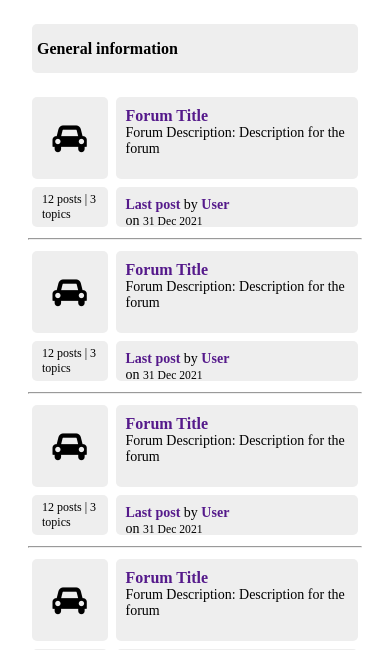
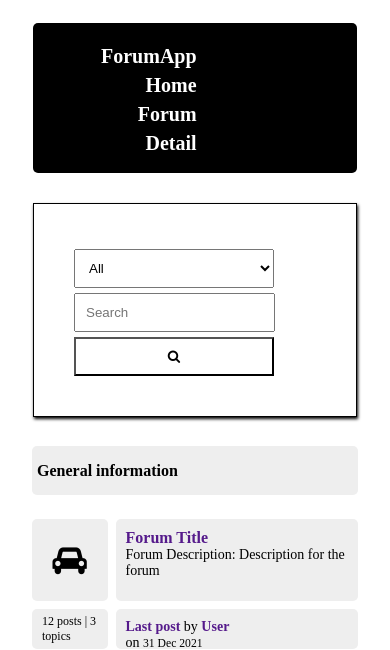
Before and after one commit to utkarshanehe/OnlineForumApplication, a Django app: template templates/index.html in a window 390 px wide. Shown: the top 650 px of the page. Run offline with Django 3.2, Linux system fonts and the light colour scheme; the template is opened without the code that fills it, so the values that code supplies are empty.

Commit message:
Add navbar and search box to the index page

```diff
--- a/static/style.css
+++ b/static/style.css
@@ -121,3 +121,111 @@ h1{
         font-size: 18px;
     }
 }
+
+/* Navbar */
+header{
+    margin-inline: 10px;
+}
+
+.navbar{
+    display: flex;
+    align-items: center;
+}
+
+.navigation{
+    background-color: #000000;
+    padding: 5px;
+    width: 100%;
+    display: inline-block;
+    border-radius: 5px;
+    max-height: 60px;
+    margin-right: 10px;
+}
+
+.navbar-list{
+    list-style-type: none;
+    overflow: hidden;
+}
+
+.navbar-item a{
+    float: right;
+    display: block;
+    text-align: center;
+    margin-inline: 20px;
+    font-size: 20px;
+    padding: 3px;
+    color: #FFFFFF;
+}
+
+.navbar-item a:hover{
+    background-color: #504F4F;
+}
+
+.brand{
+    float: left;
+    padding-left: 0px;
+}
+
+/* Navbar for the smartphones */
+@media screen and (max-width: 460px){
+    .navigation{
+        background-color: #000000;
+        padding: 5px;
+        width: 100%;
+        display: inline-flex;
+        border-radius: 5px;
+        max-height: 150px;
+        margin: 15px;
+        float: left;
+    }
+}
+
+/* Search box */
+.search-box{
+    border: solid 1px;
+    margin-top: 20px;
+    padding: 40px;
+    display: flex;
+    justify-content: center;
+    box-shadow: 1px 2px 3px #000000;
+    margin-right: 10px;
+}
+
+.search-box select{
+    padding: 10px;
+    margin-right:10px;
+}
+
+.search-box input{
+    padding: 10px;
+    margin-right:10px;
+}
+
+.search-box button{
+    padding: 10px;
+    background-color: #FFFFFF;
+    color: #000000;
+}
+
+.search-box button:hover{
+    color: #000000;
+    box-shadow: 1px 2px 3px #000000;
+}
+
+/* Search box for smartphones */
+@media screen and (max-width: 460px){
+    .search-box{
+        border: solid 1px;
+        margin-top: 20px;
+        padding: 40px;
+        display: block;
+        justify-content: center;
+        box-shadow: 1px 2px 3px #000000;
+        margin: 15px;
+    }
+
+    .search-box input , .search-box button, .search-box select {
+        min-width: 200px;
+        margin-top: 5px;
+    }
+}
--- a/templates/index.html
+++ b/templates/index.html
@@ -10,6 +10,41 @@
         <link rel="stylesheet" href="https://cdnjs.cloudflare.com/ajax/libs/font-awesome/4.7.0/css/font-awesome.min.css">
     </head>
     <body>
+        <header>
+
+            <!-- Navbar -->
+            <div class="navbar">
+                <nav class="navigation">
+                    <ul class="navbar-list">
+                        <li class="navbar-item brand">
+                            <a href="#">ForumApp</a>
+                        </li>
+                        <li class="navbar-item">
+                            <a href="#">Home</a>
+                        </li>
+                        <li class="navbar-item">
+                            <a href="#">Forum</a>
+                        </li>
+                        <li class="navbar-item">
+                            <a href="#">Detail</a>
+                        </li>
+                    </ul>
+                </nav>
+            </div>
+
+            <!-- Search box -->
+            <div class="search-box">
+                <select name="search-dropdown" id="search-dropdown">
+                    <option value="all">All</option>
+                    <option value="titles">Titles</option>
+                    <option value="descriptions">Descriptions</option>
+                </select>
+                <input type="text" name="search-query" id="search-query" placeholder="Search">
+                <button><i class="fa fa-search"></i></button>
+            </div>
+
+        </header>
+
         <div class="container">
             <div class="forum-title">
                 <h1>General information</h1>
```
